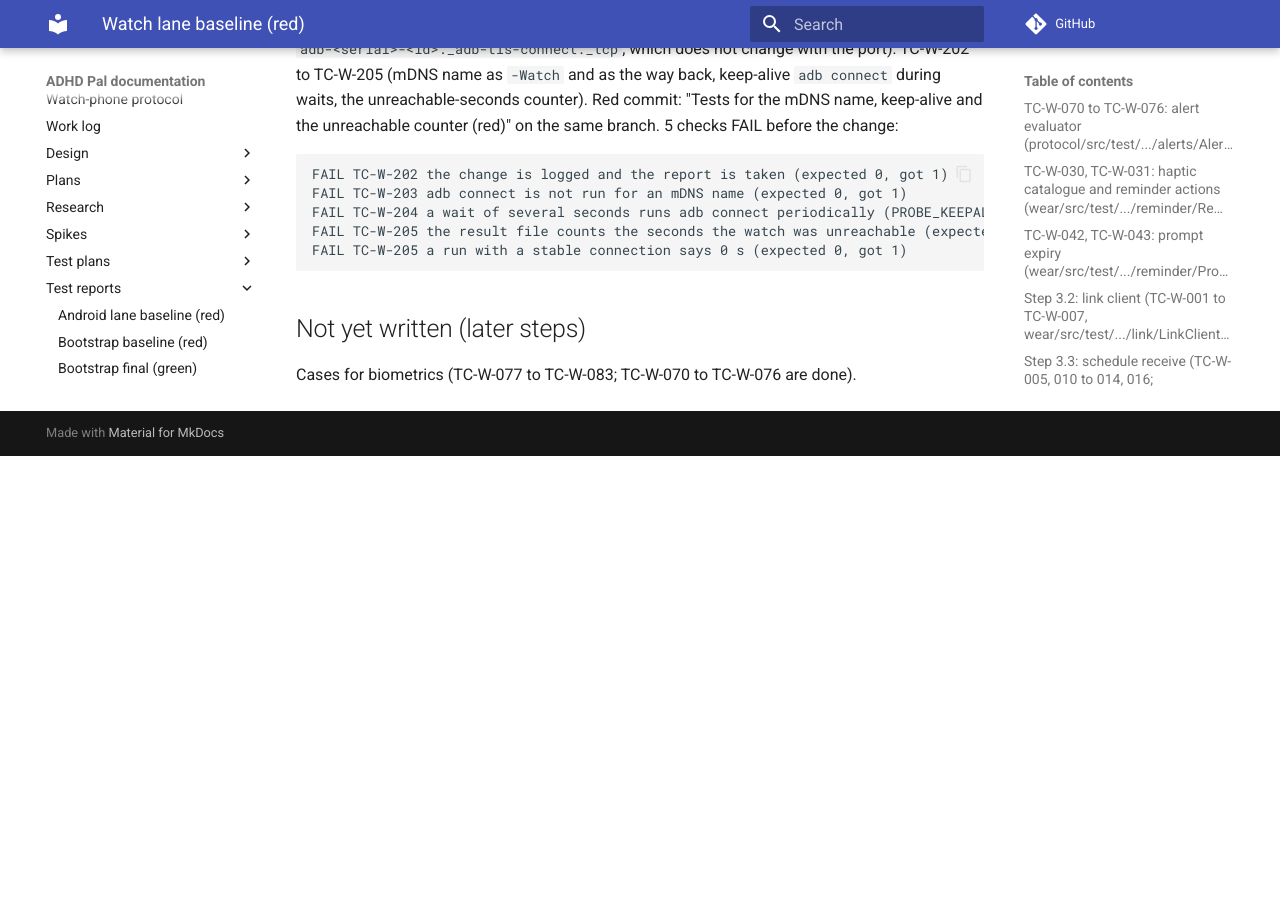
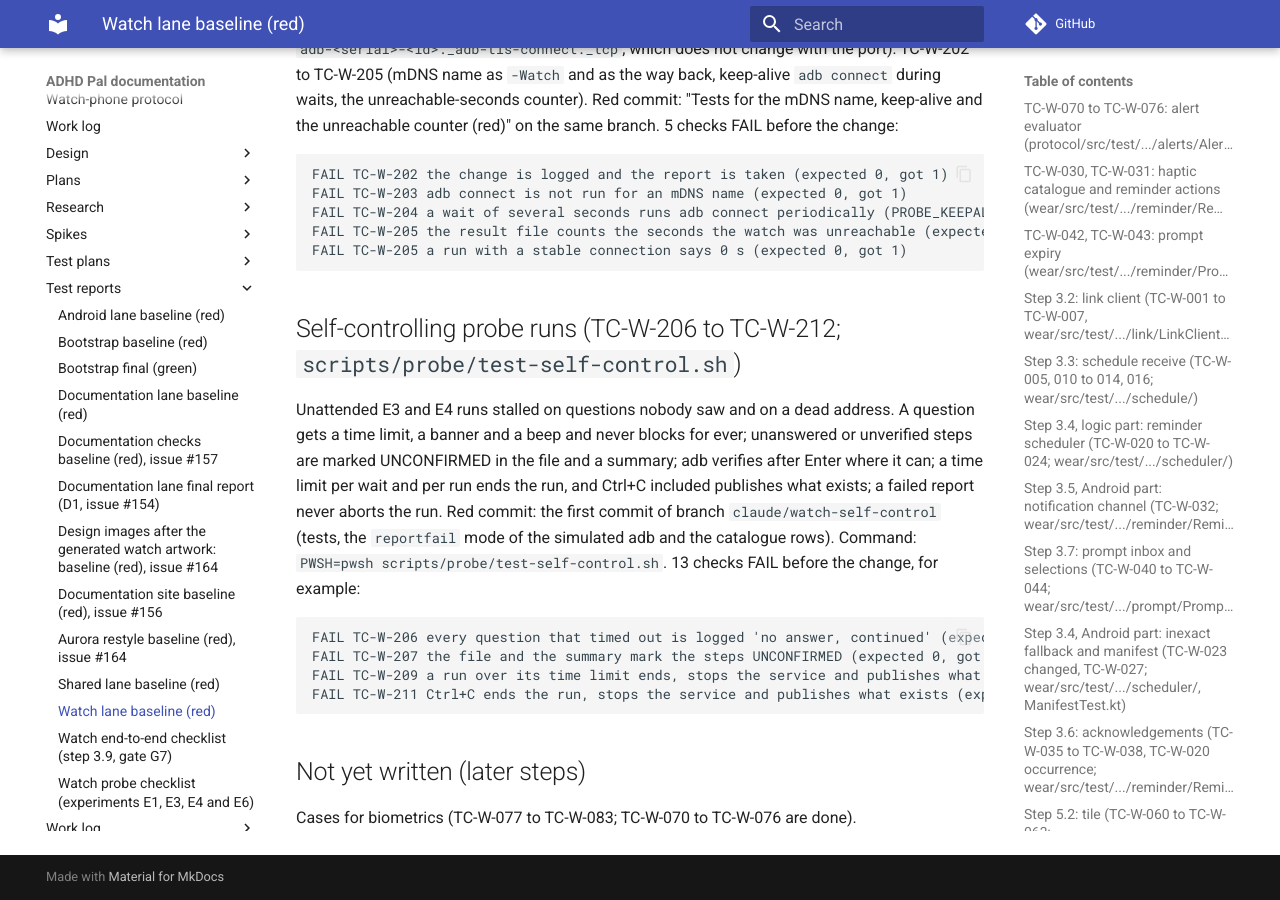
Before and after one commit to shlomoa/my-adhd-pal, an MkDocs documentation site: the page built from docs/test-reports/watch-baseline.md, in a window 1280 px wide and 900 px high, scrolled down 11656 px. Built offline with MkDocs 1.6.1 and Material for MkDocs 9.7.7, drawn with Linux system fonts in a browser that asks for light colours; comment, search, counter and statistics services are not loaded; before the commit the page ends 12112 px from its top, so only the background shows below that.

Commit message:
Tests for self-controlling probe runs (red)
Co-Authored-By: Claude Sonnet 5.5 <noreply@anthropic.com>
Claude-Session: https://claude.ai/code/session_01WEDbyAJ64XqdSoQasUsg7b

````diff
--- a/docs/test-plans/watch.md
+++ b/docs/test-plans/watch.md
@@ -196,6 +196,13 @@ Note (retirement, docs only): TC-W-132 to 136 and TC-W-139 to 143 belong to the
 | TC-W-203 | 6.4 | script | `-Watch` may be the mDNS name (`adb-<serial>-<id>._adb-tls-connect._tcp`); `adb connect` is not run for it | call log |
 | TC-W-204 | 6.4 | script | Waits of a script are cut into slices of `PROBE_KEEPALIVE_SEC` (default 30) seconds; each slice runs `adb connect` and tries to find the watch again if it is lost | call log |
 | TC-W-205 | 6.4 | script | The result file ends with `watch unreachable in total: N s` (0 with a stable connection) | result file |
+| TC-W-206 | 6.4 | script | Every question of a run has a time limit (`PROBE_ASK_TIMEOUT_SEC`, default 180 s), a banner `ACTION NEEDED` and a beep every `PROBE_BEEP_SEC` (default 30 s); when nobody answers the run continues and logs `no answer, continued` | exit code, result file, stdout |
+| TC-W-207 | 6.4 | script | Each question is a named step; the file ends with `summary: step <name>: <state>` lines (CONFIRMED when adb verified it, ANSWERED when adb cannot verify, UNCONFIRMED when unanswered, unattended or not verified) and `summary: unconfirmed steps: N` | result file |
+| TC-W-208 | 6.4 | script | After the user pressed Enter for a mode turned off, adb must reach the watch again (Wi-Fi is on); if not the user is asked again (twice at most); a watch that never comes back leaves the step UNCONFIRMED and does not fail the run | stdout, result file |
+| TC-W-209 | 6.4 | script | A run over `PROBE_MAX_RUN_SEC` ends with exit 1, `run time limit` in the file, the service stopped and the result published | exit code, file, call log |
+| TC-W-210 | 6.4 | script | A wait over `PROBE_MAX_STEP_SEC` ends the run the same way (`phase time limit`) | exit code, file |
+| TC-W-211 | 6.4 | script | Ctrl+C (SIGINT) ends the run, writes the summary, stops the service and publishes what exists | stdout, file |
+| TC-W-212 | 6.4 | script | A report that fails (no reading count) is logged as `report <name> failed` and does not abort the run | exit code, file |
 | TC-W-136 | 6.4 | manual | On the real watch: capability, arrival intervals with screen on, off and the watch off the wrist | dropped with the passive probe (retires with C2, #225); no checklist step |
 | TC-W-137 | 6.6 | manual | On the real watch: the strongest vibration under normal, Do Not Disturb, Bedtime, Theater mode and each vibration-intensity setting | user reports felt or not felt per case (`docs/test-reports/watch-probe-checklist.md` step 5: E6) |
 | TC-W-082 | 6.8 | manual | Emulator synthetic heart-rate data triggers an alert that reaches the phone | user reports |
--- a/docs/test-reports/watch-baseline.md
+++ b/docs/test-reports/watch-baseline.md
@@ -384,6 +384,19 @@ FAIL TC-W-205 the result file counts the seconds the watch was unreachable (expe
 FAIL TC-W-205 a run with a stable connection says 0 s (expected 0, got 1)
 ```
 
+## Self-controlling probe runs (TC-W-206 to TC-W-212; `scripts/probe/test-self-control.sh`)
+
+Unattended E3 and E4 runs stalled on questions nobody saw and on a dead address. A question gets a time limit, a banner and a beep and never blocks for ever; unanswered or unverified steps are marked UNCONFIRMED in the file and a summary;
+adb verifies after Enter where it can; a time limit per wait and per run ends the run, and Ctrl+C included publishes what exists; a failed report never aborts the run. Red commit: the first commit of branch `claude/watch-self-control`
+(tests, the `reportfail` mode of the simulated adb and the catalogue rows). Command: `PWSH=pwsh scripts/probe/test-self-control.sh`. 13 checks FAIL before the change, for example:
+
+```
+FAIL TC-W-206 every question that timed out is logged 'no answer, continued' (expected 0, got 1)
+FAIL TC-W-207 the file and the summary mark the steps UNCONFIRMED (expected 0, got 1)
+FAIL TC-W-209 a run over its time limit ends, stops the service and publishes what exists (expected 0, got 1)
+FAIL TC-W-211 Ctrl+C ends the run, stops the service and publishes what exists (expected 0, got 1)
+```
+
 ## Not yet written (later steps)
 
 Cases for biometrics (TC-W-077 to TC-W-083; TC-W-070 to TC-W-076 are done).
````
Also changed, not shown: 2 other files.
